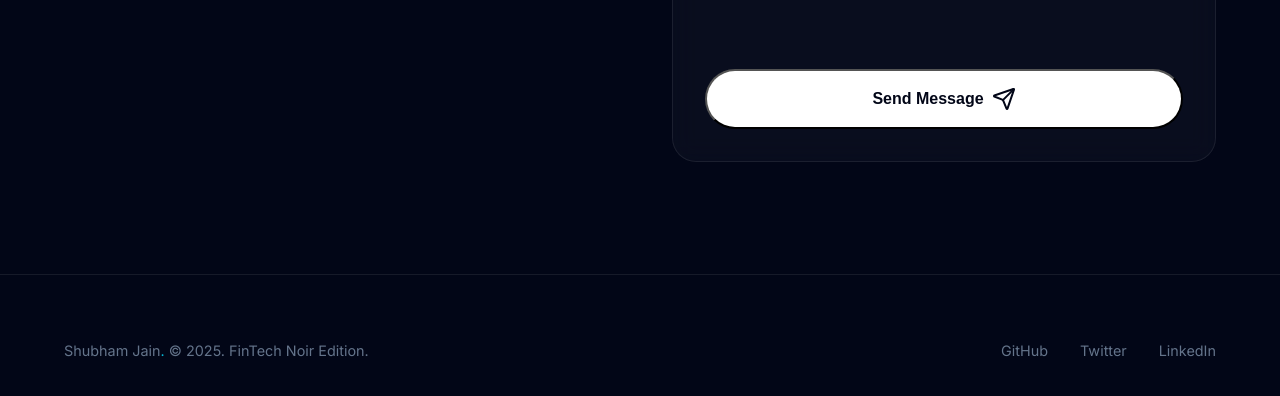
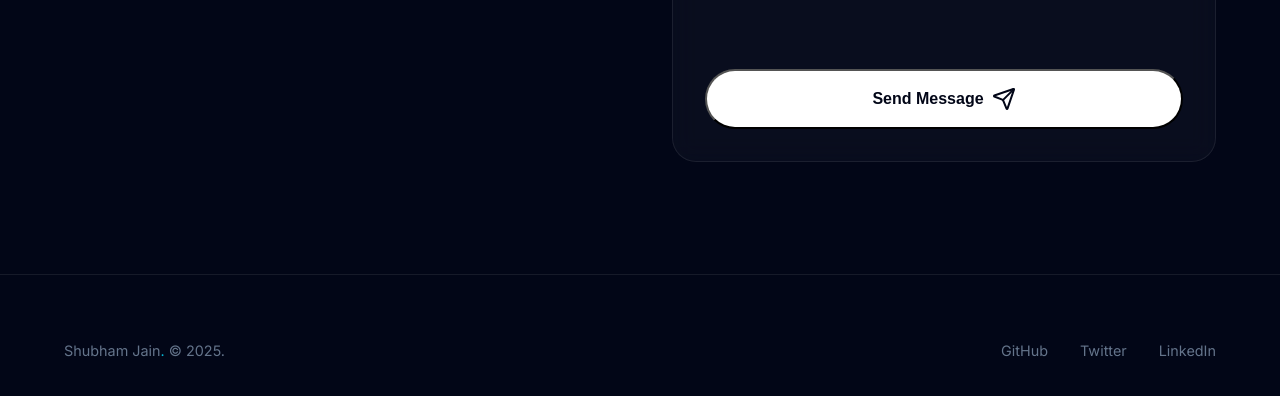
Before and after one commit to Ownsfare/portfolio, a plain HTML site: page index.html in a window 1280 px wide. Shown: the part 5701-6097 px from the top of the page. Drawn offline with nearby package versions, Linux system fonts and the light colour scheme.

Commit message:
Remove FinTech Noir footer tagline

```diff
--- a/index.html
+++ b/index.html
@@ -382,7 +382,7 @@
         <div class="container footer-content">
             <div class="footer-left">
                 <span class="brand">Shubham Jain<span class="accent-dot">.</span></span>
-                <span class="copyright">© 2025. FinTech Noir Edition.</span>
+                <span class="copyright">© 2025.</span>
             </div>
             <div class="footer-right">
                 <a href="#">GitHub</a>
```
